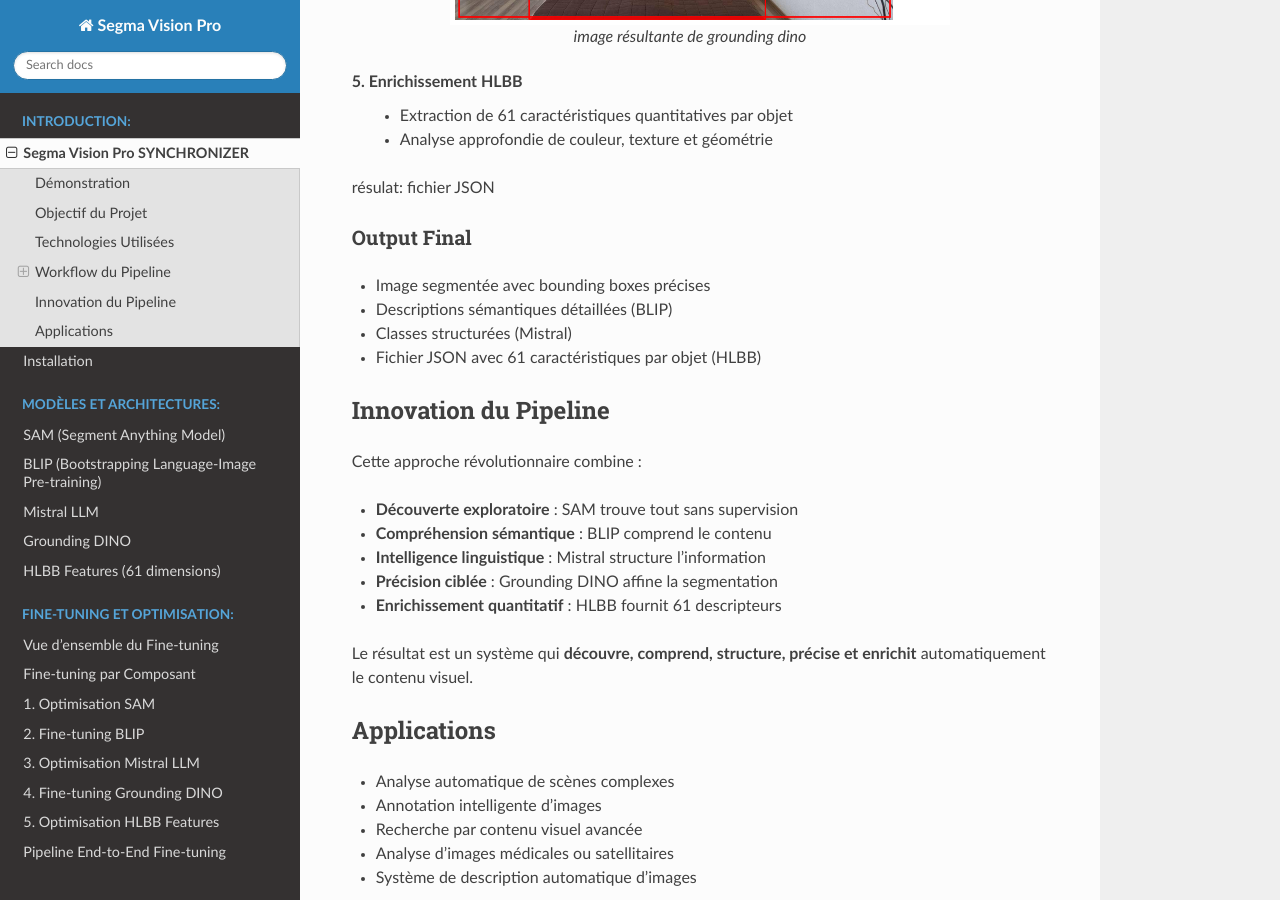
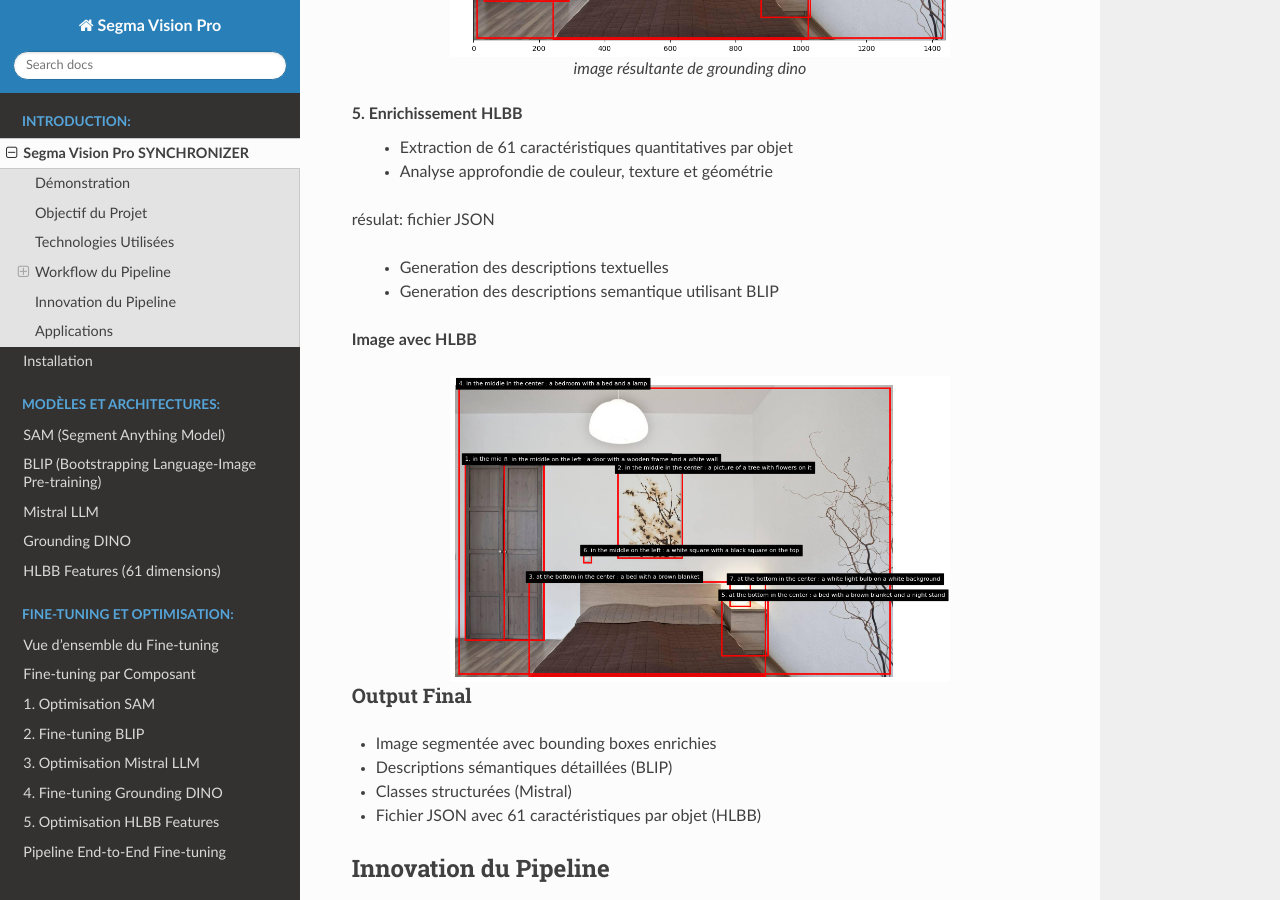
Before and after one commit to NHam31/SYNCHRONIZER, a Sphinx documentation site: the page built from docs/introduction.rst, in a window 1280 px wide and 900 px high, scrolled down 5110 px. Built offline with Sphinx 7.4.7 and the Read the Docs theme 3.1.0, drawn with Linux system fonts in a browser that asks for light colours.

Commit message:
Update introduction.rst

```diff
--- a/docs/introduction.rst
+++ b/docs/introduction.rst
@@ -131,7 +131,7 @@ résulat:
 résulat:
 **Image ségmentée**
 
-.. figure:: _static/images/download.jpg
+.. figure:: _static/images/output_result.jpg
    :width: 500px
    :align: center
    :alt: image résultante de grounding dino
@@ -145,10 +145,19 @@ résulat:
 résulat:
 fichier JSON
 
+   * Generation des descriptions textuelles
+   * Generation des descriptions semantique utilisant BLIP
+**Image avec HLBB**
+
+.. figure:: _static/images/download.jpg
+   :width: 500px
+   :align: center
+   :alt: image finale
+
 Output Final
 ~~~~~~~~~~~~
 
-* Image segmentée avec bounding boxes précises
+* Image segmentée avec bounding boxes enrichies
 * Descriptions sémantiques détaillées (BLIP)
 * Classes structurées (Mistral)
 * Fichier JSON avec 61 caractéristiques par objet (HLBB)
```
